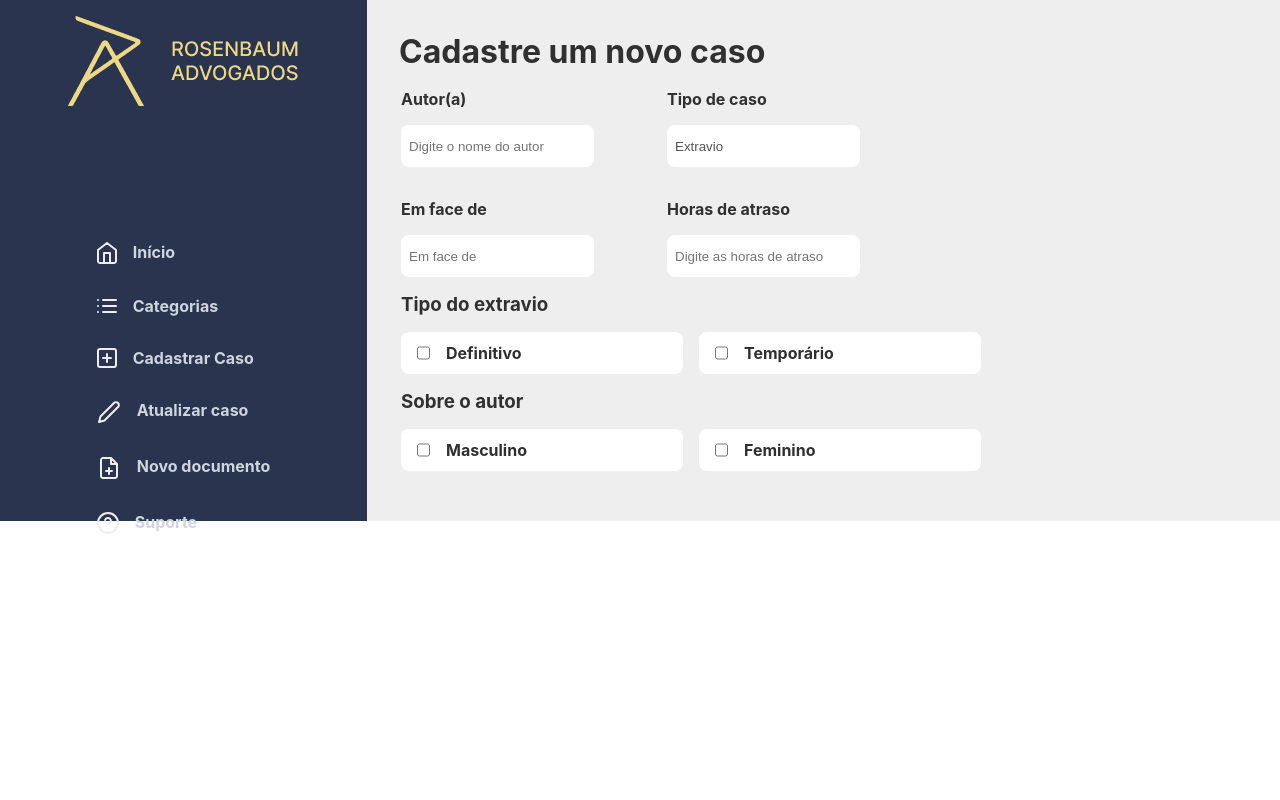
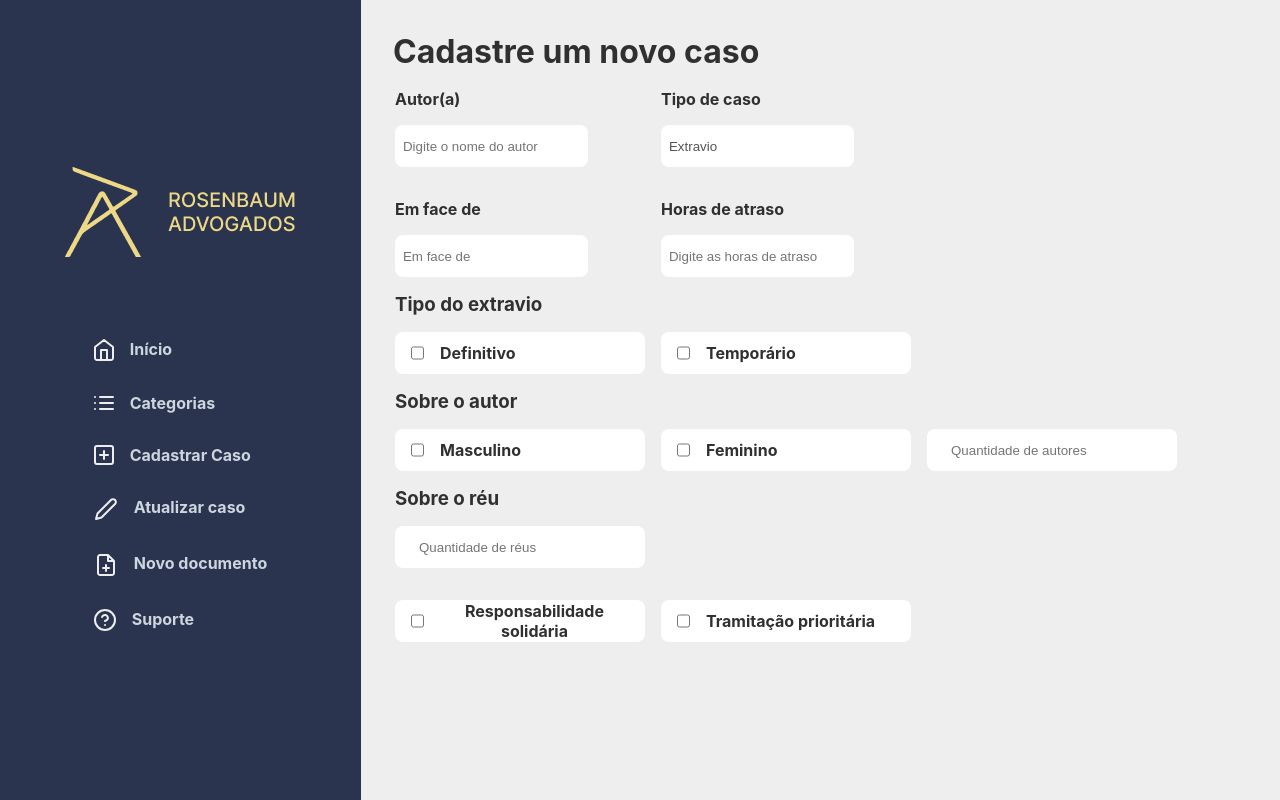
Before and after one commit to DeveloperEliasColturato/advocacia_frontend, a React (Create React App) app: page /newcase in a window 1280 px wide. Built offline with nearby package versions, Linux system fonts and the light colour scheme.

Commit message:
Estilos e finalização de formulário
	O estilo da side bar foi verificado
	A página de novos cadastros foi modificada e agora tem o
	overflow para não haver problemas em relação ao tamanho do
	monitor.

```diff
--- a/src/components/sideBar/SideBar.tsx
+++ b/src/components/sideBar/SideBar.tsx
@@ -3,6 +3,10 @@ import { WrapperSideBar, WrapperSideBarButtons } from './styleSideBar';
 import { Link } from 'react-router-dom';
 
 export default function SideBar() {
+  function noLink() {
+    alert('Não é possível acessar a página no momento.');
+  }
+
   return (
     <WrapperSideBar>
       <img src="./img/Logo.png" alt="Logo" />
@@ -15,7 +19,7 @@ export default function SideBar() {
                 <p>Início</p>
               </th>
             </Link>
-            <th>
+            <th onClick={noLink}>
               <img src="./img/list.svg" alt="" />
               <p>Categorias</p>
             </th>
@@ -25,15 +29,15 @@ export default function SideBar() {
                 <p>Cadastrar Caso</p>
               </th>
             </Link>
-            <th>
+            <th onClick={noLink}>
               <img src="./img/edit.svg" alt="" />
               <p>Atualizar caso</p>
             </th>
-            <th>
+            <th onClick={noLink}>
               <img src="./img/file.svg" alt="" />
               <p>Novo documento</p>
             </th>
-            <th>
+            <th onClick={noLink}>
               <img src="./img/suport.svg" alt="" />
               <p>Suporte</p>
             </th>
--- a/src/components/sideBar/styleSideBar.ts
+++ b/src/components/sideBar/styleSideBar.ts
@@ -4,18 +4,18 @@ import { colors } from '../../utils/colors';
 export const WrapperSideBar = styled.div`
   background-color: ${colors.primaryColor};
   width: 367px;
-  height: auto;
+  height: 100%;
   padding: 1rem 0;
   align-items: center;
   display: flex;
+  justify-content: center;
+  row-gap: 5rem;
   flex-direction: column;
 `;
 
 export const WrapperSideBarButtons = styled.div`
   row-gap: 1rem;
   color: ${colors.gray300};
-  position: fixed;
-  top: 30%;
   tr {
     display: flex;
     flex-direction: column;
--- a/src/index.css
+++ b/src/index.css
@@ -1,6 +1,7 @@
 * {
   padding: 0;
   margin: 0;
+  box-sizing: border-box;
 }
 
 a {
--- a/src/pages/home/styleHome.ts
+++ b/src/pages/home/styleHome.ts
@@ -3,6 +3,8 @@ import { colors } from '../../utils/colors';
 
 export const WrapperHome = styled.div`
   display: flex;
+  height: 100vh;
+  background-color: #eee;
 `;
 
 export const Dashboard = styled.div`
--- a/src/pages/newCase/NewCase.tsx
+++ b/src/pages/newCase/NewCase.tsx
@@ -7,6 +7,8 @@ import {
   TypeCase,
   TypeDefinitivoForm,
   InfoAutor,
+  InfoReu,
+  InfoAdiciona,
 } from './styleNewCase';
 
 export default function NewCase() {
@@ -102,8 +104,33 @@ export default function NewCase() {
                   <input type="checkbox" id="woman" />
                   <label htmlFor="woman">Feminino</label>
                 </th>
+                <th>
+                  <input type="number" placeholder="Quantidade de autores" />
+                </th>
               </tr>
             </InfoAutor>
+            <InfoReu>
+              <h3>Sobre o réu</h3>
+              <tr>
+                <th>
+                  <input type="number" placeholder="Quantidade de réus" />
+                </th>
+              </tr>
+            </InfoReu>
+            <InfoAdiciona>
+              <tr>
+                <th>
+                  <input type="checkbox" id="responsabilidade" />
+                  <label htmlFor="responsabilidade">
+                    Responsabilidade solidária
+                  </label>
+                </th>
+                <th>
+                  <input type="checkbox" id="tramitacao" />
+                  <label htmlFor="tramitacao">Tramitação prioritária</label>
+                </th>
+              </tr>
+            </InfoAdiciona>
           </table>
         </form>
       </FormNewCase>
--- a/src/pages/newCase/styleNewCase.ts
+++ b/src/pages/newCase/styleNewCase.ts
@@ -3,16 +3,20 @@ import { colors } from '../../utils/colors';
 
 export const WrapperNewCase = styled.div`
   display: flex;
-  width: 100%;
-  height: 100%;
-  color: ${colors.gray900};
-  background-color: #eee;
+  flex-direction: row;
+  height: 100vh;
   form {
     padding: 2rem;
   }
 `;
 
 export const FormNewCase = styled.div`
+  background-color: #eee;
+  width: 73%;
+  display: flex;
+  overflow-y: scroll;
+  flex-direction: column;
+  color: ${colors.gray900};
   tr {
     display: flex;
     column-gap: 1rem;
@@ -72,3 +76,27 @@ export const InfoAutor = styled.div`
     padding: 0 1rem;
   }
 `;
+
+export const InfoReu = styled.div`
+  th {
+    display: flex;
+    flex-direction: row;
+    align-items: center;
+    column-gap: 1rem;
+    background-color: ${colors.white};
+    border-radius: 0.5rem;
+    padding: 0 1rem;
+  }
+`;
+
+export const InfoAdiciona = styled.div`
+  th {
+    display: flex;
+    flex-direction: row;
+    align-items: center;
+    column-gap: 1rem;
+    background-color: ${colors.white};
+    border-radius: 0.5rem;
+    padding: 0 1rem;
+  }
+`;
```
